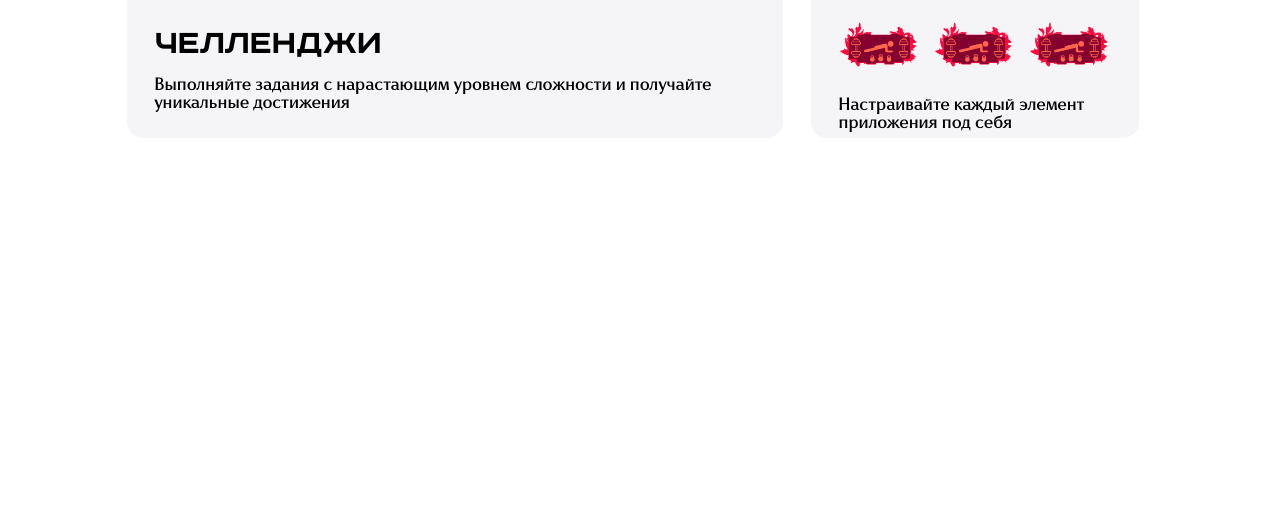
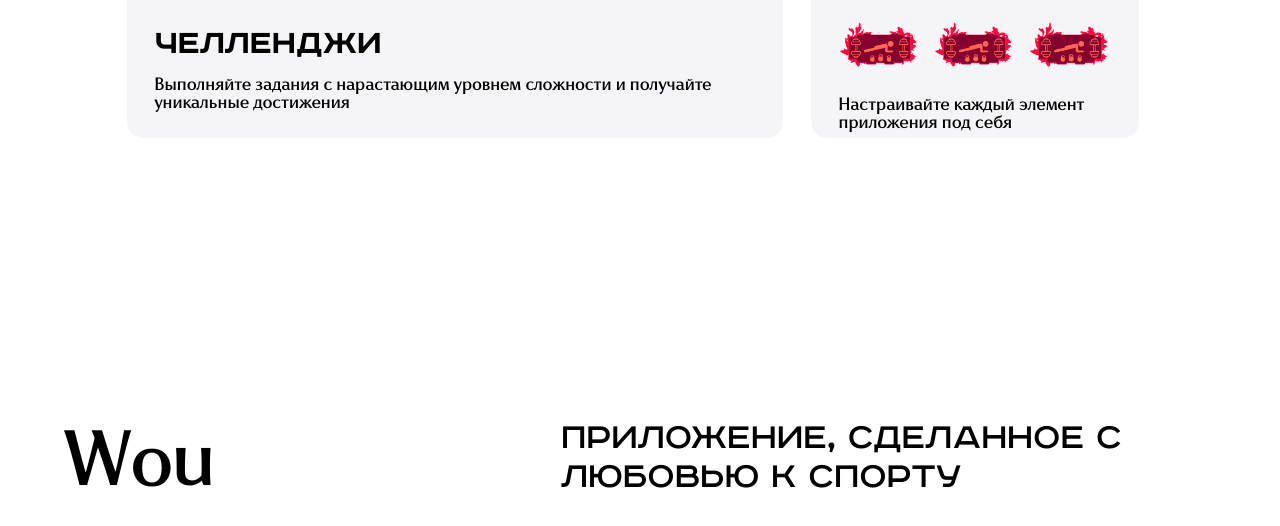
Before and after one commit to leonardoWer/Wou, a React (Vite) app: page / in a window 1280 px wide. Shown: the part 10582-11108 px from the top of the page. Before the commit the page ends 10800 px from the top, so only its background shows below. Built offline with nearby package versions, Linux system fonts and the light colour scheme.

Commit message:
Transition Section base

```diff
--- a/src/App/pages/HomePage/HomePage.jsx
+++ b/src/App/pages/HomePage/HomePage.jsx
@@ -3,6 +3,8 @@
 import SportSection from "s/App/pages/HomePage/sections/SportSection/SportSection.jsx";
 import PlansSection from "s/App/pages/HomePage/sections/PlansSection/PlansSection.jsx";
 import FeaturesSection from "s/App/pages/HomePage/sections/FeaturesSection/FeaturesSection.jsx";
+import TransitionSection from "s/App/pages/HomePage/sections/TransitionSection/TransitionSection.jsx";
+import Footer from "s/App/pages/HomePage/sections/Footer/Footer.jsx";
 
 function HomePage() {
     return (
@@ -12,6 +14,8 @@
             <SportSection />
             <PlansSection />
             <FeaturesSection />
+            <TransitionSection/>
+            <Footer />
         </div>
     )
 }
--- /dev/null
+++ b/src/App/pages/HomePage/sections/Footer/Footer.css
@@ -0,0 +1,3 @@
+.footer-container {
+    height: 200vh;
+}
--- a/src/App/pages/HomePage/sections/Footer/Footer.jsx
+++ b/src/App/pages/HomePage/sections/Footer/Footer.jsx
@@ -1,7 +1,11 @@
+import "./Footer.css"
+
 function Footer() {
     return (
-        <section id="FocontactsSection">
+        <section id="contactsSection">
+            <div className="footer-container">
 
+            </div>
         </section>
     )
 }
--- /dev/null
+++ b/src/App/pages/HomePage/sections/TransitionSection/TransitionSection.css
@@ -0,0 +1,19 @@
+.transition-container {
+    height: 40vh;
+    margin: 10vh 0;
+    padding: 5vh 5vw;
+    display: flex;
+    align-items: center;
+    justify-content: space-between;
+}
+
+.transition__left {
+    font-size: clamp(4rem, 3.556rem + 2.22vw, 8rem);
+}
+.transition__right {
+    font-family: var(--rr-font);
+    font-size: clamp(2rem, 1.778rem + 1.11vw, 4rem);
+    width: 50vw;
+    display: flex;
+    align-items: center;
+}
--- /dev/null
+++ b/src/App/pages/HomePage/sections/TransitionSection/TransitionSection.jsx
@@ -0,0 +1,81 @@
+import "./TransitionSection.css"
+
+import {useRef, useEffect} from "react";
+
+import gsap from "gsap"
+import TextPlugin from "gsap/TextPlugin";
+gsap.registerPlugin(TextPlugin);
+
+function TransitionSection() {
+
+    const rightTextData = [
+        "Приложение, сделанное с любовью к спорту",
+        "Рекорды начинаются здесь",
+    ]
+
+    const containerRef = useRef(null);
+    const leftContainerRef = useRef(null);
+    const rightContainerRef = useRef(null);
+    const rightTextRef = useRef(null);
+
+    useEffect(() => {
+        const tl = gsap.timeline({
+            scrollTrigger: {
+                trigger: containerRef.current,
+                start: "top 80%",
+                end: "center 40%",
+                scrub: 1,
+                invalidateOnRefresh: true
+            }
+        })
+
+        const getXValue = () => {
+            const width = leftContainerRef.current.offsetWidth;
+            const leftContainerRect = leftContainerRef.current.getBoundingClientRect();
+            const rightContainerRect = rightContainerRef.current.getBoundingClientRect();
+            return rightContainerRect.left - leftContainerRect.left - width * 1.1;
+        }
+
+        tl.to(leftContainerRef.current, {
+            x: () => getXValue(),
+            ease: "linear",
+            duration: 2
+        })
+            .to(rightTextRef.current, {
+                text: "",
+                ease: "linear",
+                duration: 2
+            }, "1")
+            .to(rightTextRef.current, {
+                text: rightTextData[1],
+                ease: "linear",
+                duration: 2
+            })
+
+        return (() => {
+            tl.kill()
+        })
+    }, [])
+
+    return (
+        <section id="transitionSection">
+            <div className="transition-container"
+                ref={containerRef}>
+                <div className="transition__left"
+                    ref={leftContainerRef}>
+                    Wou
+                </div>
+
+                <div className="transition__right"
+                     ref={rightContainerRef}>
+                    <p className="transition-right__text"
+                        ref={rightTextRef}>
+                        {rightTextData[0]}
+                    </p>
+                </div>
+            </div>
+        </section>
+    )
+}
+
+export default TransitionSection;
```
